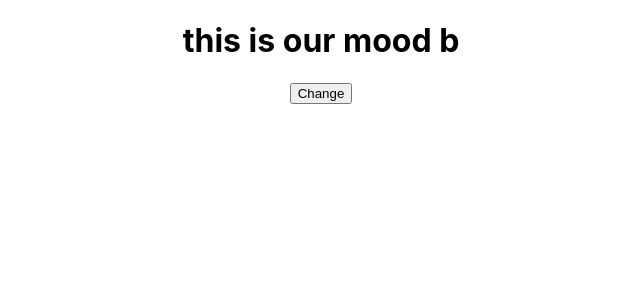
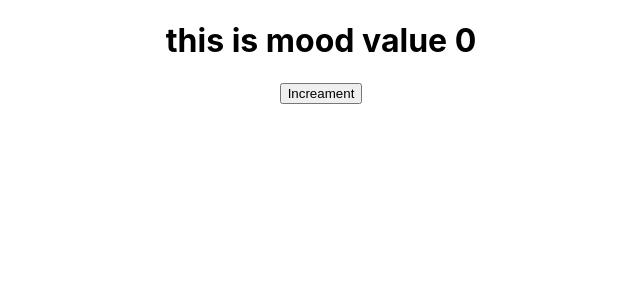
Before and after one commit to bilalahmad147/practice-reapositery-for-react, a React (Create React App) app: page / in a window 1280 px wide. Shown: the top 300 px of the page, without its empty margins (319-959 px from the left). Built offline with nearby package versions, Linux system fonts and the light colour scheme.

Commit message:
final commit for increament

```diff
--- a/src/App.js
+++ b/src/App.js
@@ -1,16 +1,18 @@
-import React from 'react';
+import React, { useState } from 'react';
 import "./App.css";
-import MoodContext from "./MoodContext";
-import MoodToogler from './MoodToogler';
+import CounterContext from './CounterContext';
+import CreateCounter from "./CreateCounter";
 
 function App() {
 
+  let count = useState(0)
+
   return (
-    <MoodContext.Provider value="bright">
+    <CreateCounter.Provider value={count}>
       <div className="App">
-        <MoodToogler />
+        <CounterContext />
       </div>
-    </MoodContext.Provider>
+    </CreateCounter.Provider>
   );
 }
 
--- /dev/null
+++ b/src/CounterContext.js
@@ -0,0 +1,15 @@
+import React, { useContext } from 'react';
+import CreateCounter from "./CreateCounter";
+
+const CounterContext = () => {
+
+    let counterValue = useContext(CreateCounter);
+    return(
+        <div>
+            <h1>this is mood value {counterValue}</h1>
+            <button onClick={()=>{counterValue[1](++counterValue[0])}}>Increament</button>
+        </div>
+    )
+};
+
+export default CounterContext;
--- /dev/null
+++ b/src/CreateCounter.js
@@ -0,0 +1,5 @@
+import React,{createContext} from 'react';
+
+const CreateCounter = createContext();
+
+export default CreateCounter;
--- a/src/MoodContext.js
+++ /dev/null
@@ -1,5 +0,0 @@
-import React,{createContext} from 'react';
-
-const MoodContext = createContext("bright");
-
-export default MoodContext;
--- a/src/MoodToogler.js
+++ /dev/null
@@ -1,14 +0,0 @@
-import React,{useContext} from 'react';
-import MoodContext from "./MoodContext"
-
-const MoodToogler = () => {
-    const [Mood, setMood] = useContext(MoodContext);
-    return(
-        <div>
-            <h1>this is our mood {Mood}</h1>
-            <button onClick={()=>{setMood(Mood == "bright" ? "dark" : "bright")}}>Change</button>
-        </div>
-    )
-};
-
-export default MoodToogler;
```
